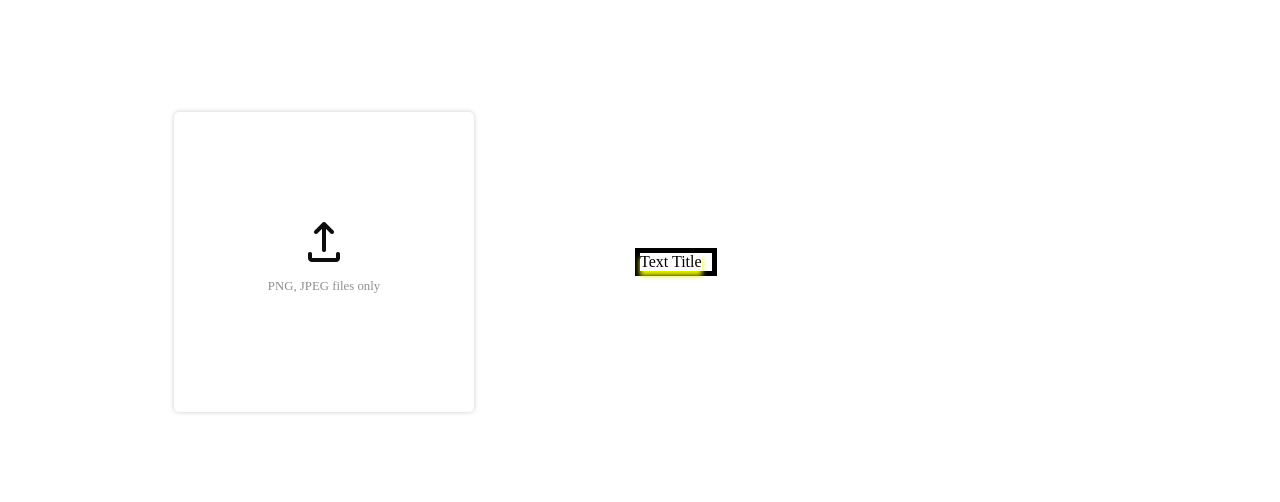
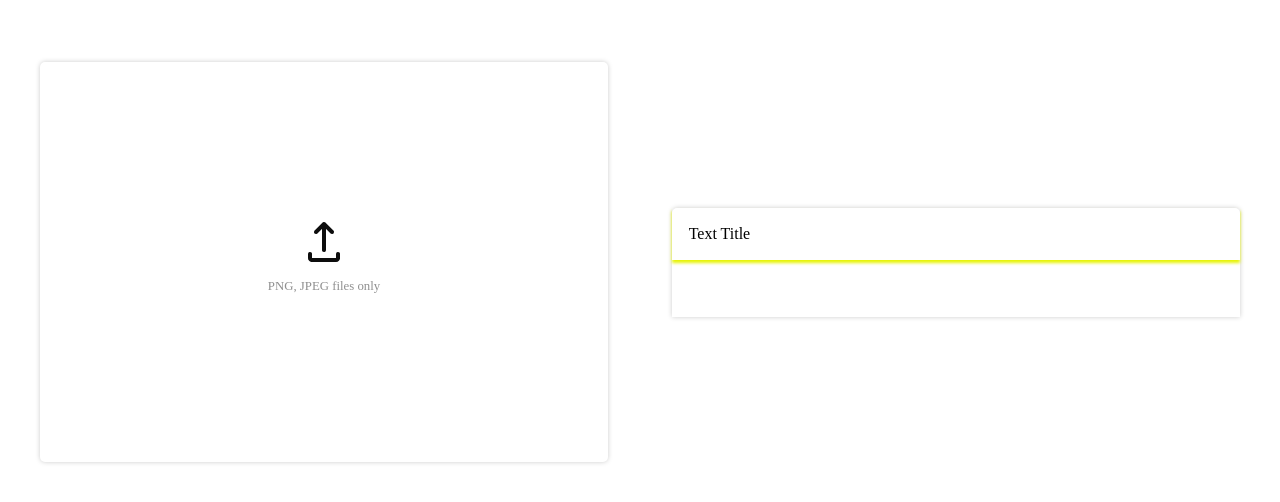
Before and after one commit to caboose1183/coding_exercise, a React (Vite) app: page / in a window 1280 px wide. Shown: the part 146-648 px from the top of the page. Built offline with nearby package versions, Linux system fonts and the light colour scheme.

Commit message:
added shadows to text box

```diff
--- a/src/App.css
+++ b/src/App.css
@@ -18,8 +18,8 @@
   justify-content: center;
   align-items: center;
 
-  width: 300px;
-  height: 300px;
+  width: 90%;
+  height: 50%;
 
   border-radius: 5px;
 
@@ -41,17 +41,30 @@
   flex-direction: column;
   justify-content: center;
   align-items: center;
+
+  width: 50%;
+
 }
 
 .text-box {
-  border: 5px solid black;
-
-  display: flex;
-  width: 100%;
+  width: 90%;
+  border-radius: 5px 5px 0 0;
+  box-shadow: 0 0 5px #ccc;
 }
 
 .text-title {
+  padding: 3%;
 
 
-  box-shadow: 0 5px 5px rgb(230, 243, 0);
+  box-shadow: 0 3px 3px rgb(230, 243, 0);
 }
+
+.text-body {
+  padding: 5% 10% 5% 5%;
+  height: 100%;
+
+}
+
+.text-footer {
+
+}
--- a/src/App.jsx
+++ b/src/App.jsx
@@ -10,7 +10,6 @@ function App() {
   const [preview, setPreview] = useState(localStorage.getItem("image"));
 
   // Text edit hook section
-
 
   useEffect(() => {
     if (image) {
@@ -37,6 +36,7 @@ function App() {
         <div className="text-box">
           <article className="text-title">Text Title</article>
           <article className="text-body"></article>
+          <article className="text-footer"></article>
         </div>
       </section>
     </div>
```
